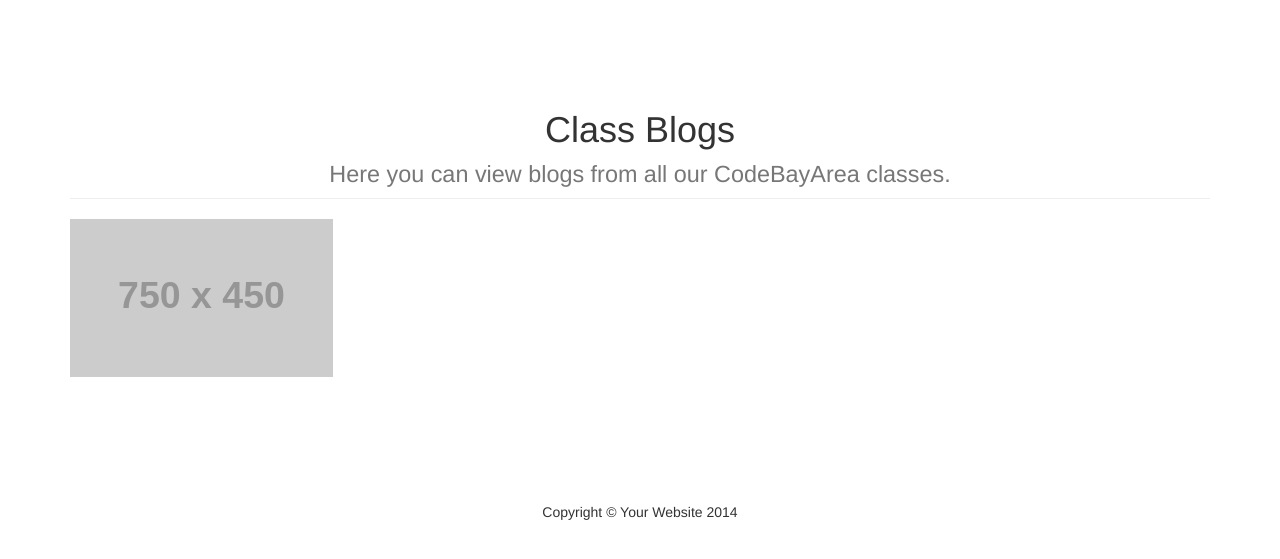
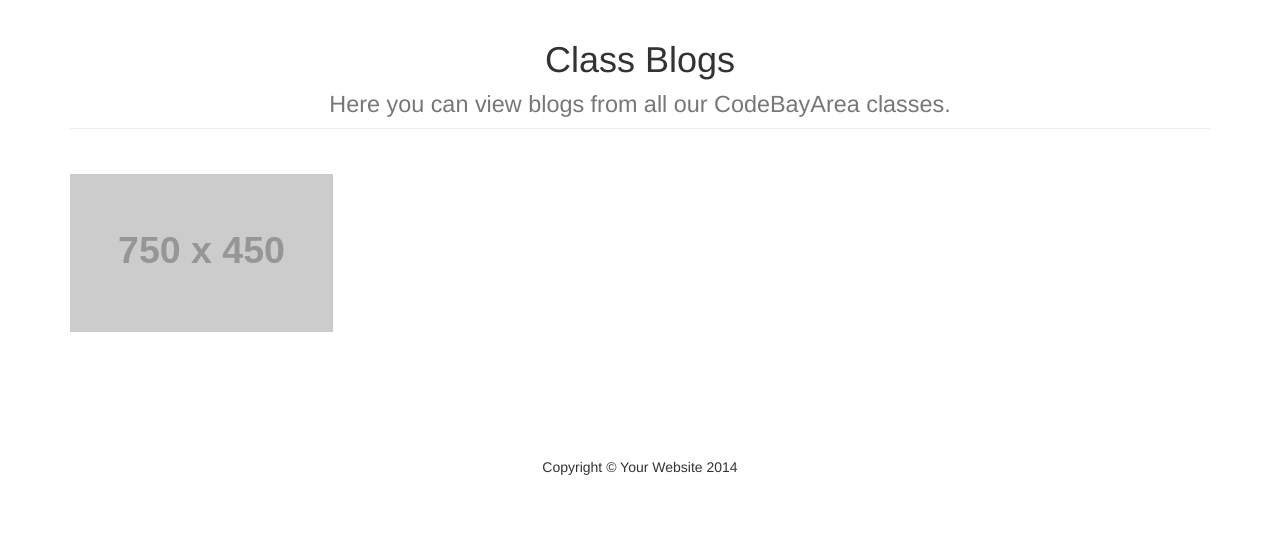
Before and after one commit to codebayarea/codebayarea.github.io, a Jekyll site: the page blogindex.html, which Jekyll copies as it is, in a window 1280 px wide. Shown: the top 559 px of the page. Built offline with Jekyll 4.4.1, drawn with Linux system fonts in a browser that asks for light colours.

Commit message:
Update 4-col-portfolio.css

```diff
--- a/css/4-col-portfolio.css
+++ b/css/4-col-portfolio.css
@@ -4,14 +4,7 @@
  * Licensed under MIT (https://github.com/BlackrockDigital/startbootstrap/blob/gh-pages/LICENSE)
  */
 
-body {
-    padding-top: 70px; /* Required padding for .navbar-fixed-top. Remove if using .navbar-static-top. Change if height of navigation changes. */
-}
-
 .portfolio-item {
     margin-bottom: 25px;
+    margin-top: 25px;
 }
-
-footer {
-    margin: 50px 0;
-}
```
